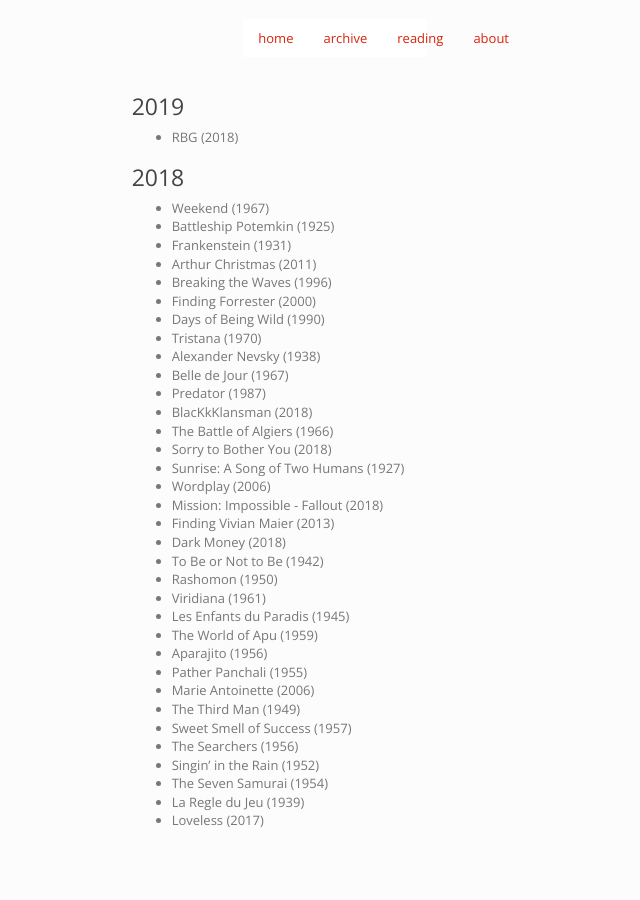
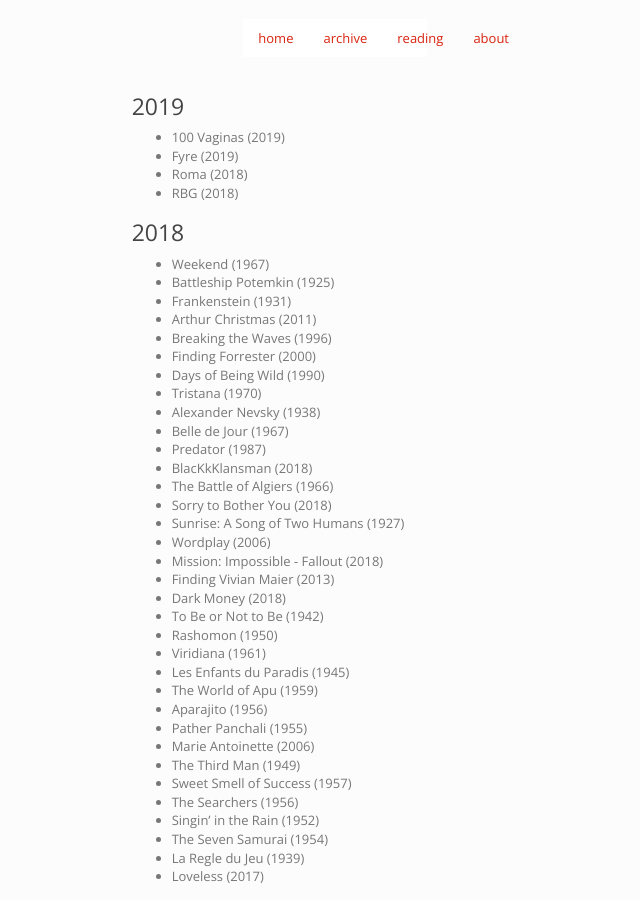
Before and after one commit to imtayadeway/imtayadeway.github.io, a Jekyll site: the page built from film/index.md, in a window 1280 px wide. Shown: the whole page, without its empty margins (305-945 px from the left). Built offline with Jekyll 4.4.1, drawn with Linux system fonts in a browser that asks for light colours.

Commit message:
Add some 2019 films

```diff
--- a/film/index.md
+++ b/film/index.md
@@ -5,6 +5,9 @@
 
 ### 2019
 
+- 100 Vaginas (2019)
+- Fyre (2019)
+- Roma (2018)
 - RBG (2018)
 
 ### 2018
```
